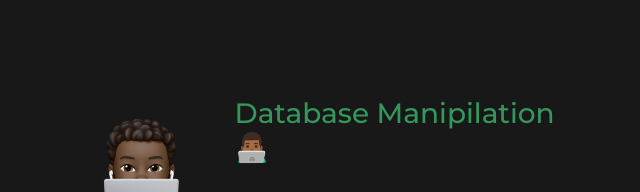
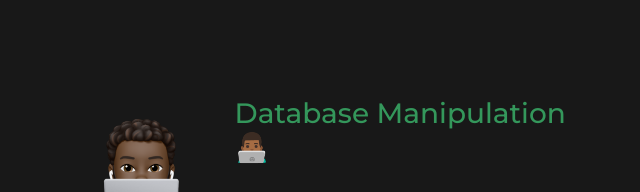
Before and after one commit to kayode-dev/profile, a plain HTML site: page index.html in a window 1280 px wide. Shown: the part 1263-1455 px from the top of the page, 309-949 px from the left. Drawn offline with nearby package versions, Linux system fonts and the light colour scheme.

Commit message:
data manipulation editting

```diff
--- a/index.html
+++ b/index.html
@@ -22,8 +22,6 @@
 
 <body>
   <div class="container">
-
-
     <nav class="navbar navbar-expand-lg navbar-dark">
       <button class="navbar-toggler" type="button" data-bs-toggle="collapse" data-bs-target="#navbarSupportedContent"
         aria-controls="navbarSupportedContent" aria-expanded="false" aria-label="Toggle navigation">
@@ -75,7 +73,7 @@
         <h2>My Skills.</h2>
         <div class="skill-row">
           <img class="db-admin-img" src="images/memojiwlaptop.png" alt="server">
-          <h3>Database Manipilation👨🏾‍💻</h3>
+          <h3>Database Manipulation👨🏾‍💻</h3>
           <p>Familiar with SQL querys and Stored procedures to fetch any possible data from a Database</p>
         </div>
         <div class="skill-row">
```
